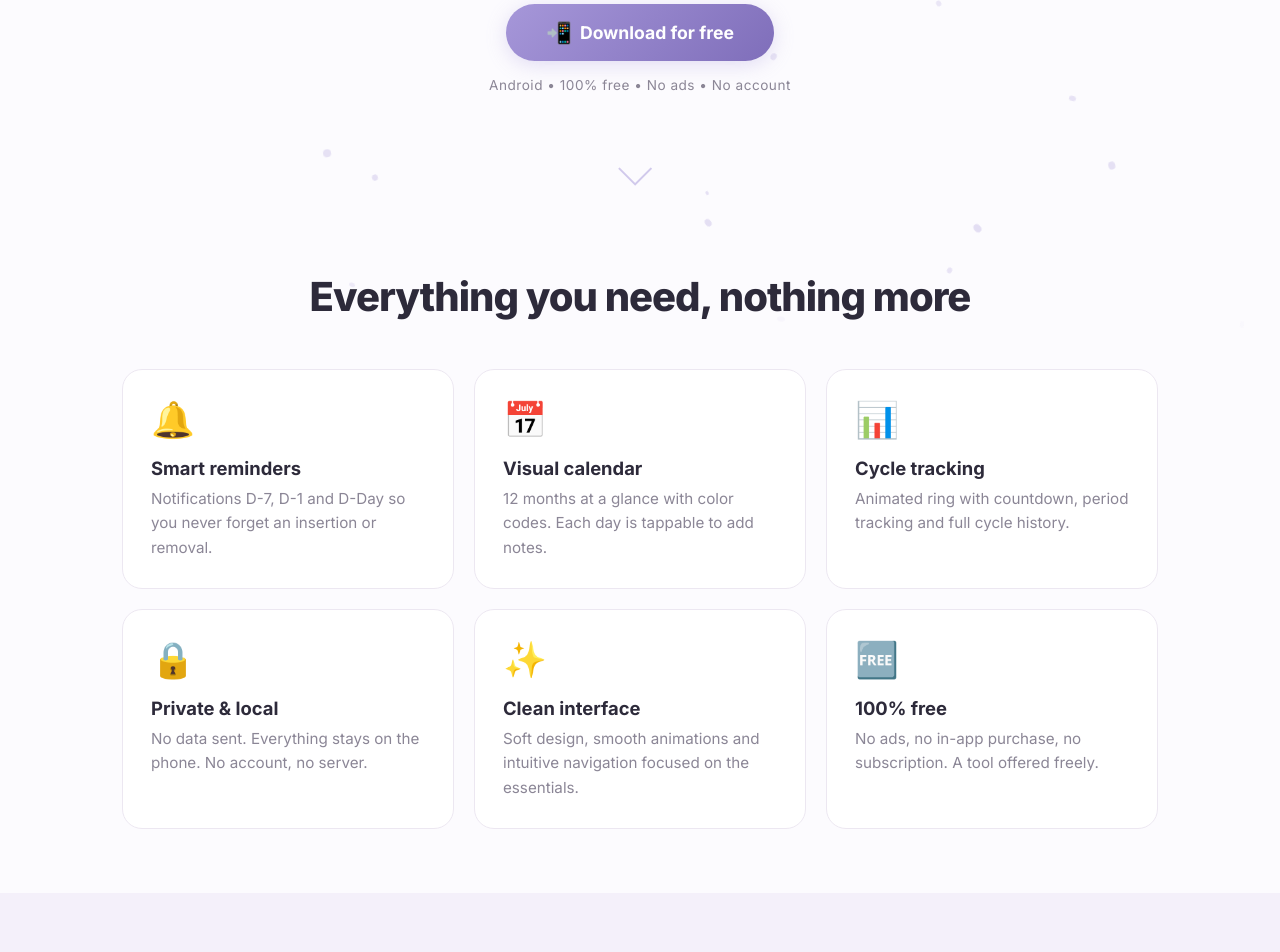
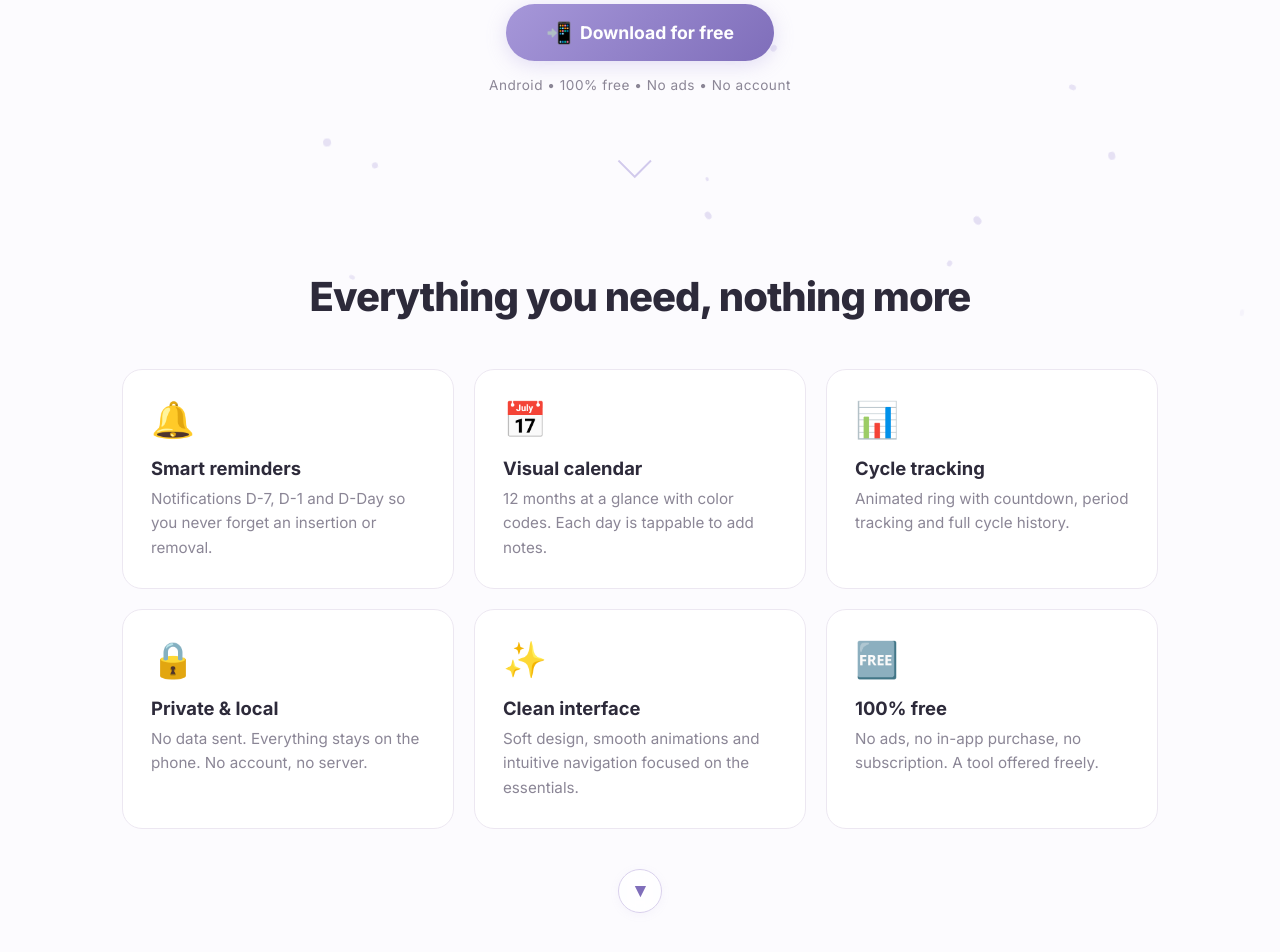
Before and after one commit to Alex-Lou/OrringLanding, a React (Vite) app: page / in a window 1280 px wide. Shown: the part 472-1424 px from the top of the page. Built offline with nearby package versions, Linux system fonts and the light colour scheme; no server answers.

Commit message:
Add section navigation: clickable arrow at each section + top/prev/bottom nav panel

```diff
--- a/src/App.css
+++ b/src/App.css
@@ -826,6 +826,90 @@ body {
   .feature-card { padding: 1.5rem; }
 }
 
+/* ── Scroll arrow (hero, clickable) ── */
+.scroll-arrow-btn {
+  background: none;
+  border: none;
+  cursor: pointer;
+  padding: 8px;
+  display: flex;
+  align-items: center;
+  justify-content: center;
+  transition: opacity 0.2s ease;
+}
+.scroll-arrow-btn:hover { opacity: 1 !important; }
+.scroll-arrow-btn:hover .scroll-arrow { opacity: 0.9; }
+
+/* ── Section arrow (bottom of each section) ── */
+.section-arrow {
+  display: flex;
+  align-items: center;
+  justify-content: center;
+  margin: 2.5rem auto 0;
+  width: 44px;
+  height: 44px;
+  border-radius: 50%;
+  border: 1.5px solid var(--pink-light);
+  background: rgba(255,255,255,0.75);
+  backdrop-filter: blur(8px);
+  color: var(--pink-dark);
+  font-size: 1.25rem;
+  cursor: pointer;
+  transition: all 0.25s ease;
+  box-shadow: 0 2px 10px rgba(166,151,217,0.08);
+}
+.section-arrow:hover {
+  border-color: var(--pink);
+  transform: translateY(3px);
+  box-shadow: 0 4px 18px rgba(166,151,217,0.25);
+}
+.section-arrow-chev {
+  line-height: 1;
+  font-weight: 700;
+  transform: translateY(-1px);
+}
+
+/* ── Nav arrows (top-right, under lang selector) ── */
+.nav-arrows {
+  position: fixed;
+  top: 4.5rem;
+  right: 1.5rem;
+  z-index: 99;
+  display: flex;
+  flex-direction: column;
+  gap: 0.4rem;
+}
+[dir="rtl"] .nav-arrows {
+  right: auto;
+  left: 1.5rem;
+}
+.nav-arrow-btn {
+  width: 38px;
+  height: 38px;
+  border-radius: 50%;
+  background: rgba(255,255,255,0.9);
+  backdrop-filter: blur(8px);
+  border: 1px solid var(--border);
+  font-size: 0.95rem;
+  cursor: pointer;
+  transition: all 0.2s ease;
+  display: flex;
+  align-items: center;
+  justify-content: center;
+  box-shadow: 0 2px 10px rgba(0,0,0,0.05);
+  padding: 0;
+  line-height: 1;
+}
+.nav-arrow-btn:hover {
+  border-color: var(--pink);
+  background: var(--pink-soft);
+  transform: scale(1.06);
+  box-shadow: 0 4px 16px rgba(166,151,217,0.2);
+}
+.nav-arrow-btn:active {
+  transform: scale(0.95);
+}
+
 /* ── Install source link ── */
 .install-source-link {
   color: var(--pink-dark);
--- a/src/App.tsx
+++ b/src/App.tsx
@@ -851,7 +851,7 @@ function ShareButtons({ t }: { t: (k: SupportKeys) => string }) {
 
 function SupportSection({ t }: { t: (k: SupportKeys) => string }) {
   return (
-    <section className="support-section">
+    <section id="support" className="support-section">
       <motion.h2 className="section-title"
         initial={{ opacity: 0, y: 30 }} whileInView={{ opacity: 1, y: 0 }} viewport={{ once: true }} transition={{ duration: 0.6 }}
       >
@@ -884,6 +884,7 @@ function SupportSection({ t }: { t: (k: SupportKeys) => string }) {
         <h3 className="share-heading">{t('shareTitle')}</h3>
         <ShareButtons t={t} />
       </motion.div>
+      <SectionArrow nextId="feedback" />
     </section>
   );
 }
@@ -924,7 +925,7 @@ function FeedbackForm({ t }: { t: (k: FeedbackKeys) => string }) {
   };
 
   return (
-    <section className="feedback-section">
+    <section id="feedback" className="feedback-section">
       <motion.h2 className="section-title"
         initial={{ opacity: 0, y: 30 }} whileInView={{ opacity: 1, y: 0 }} viewport={{ once: true }} transition={{ duration: 0.6 }}>
         💌 {t('feedbackTitle')}
@@ -975,7 +976,7 @@ function ExplanationsSection({ t }: { t: (k: ExpKeys) => string }) {
   ];
 
   return (
-    <section className="explanations-section">
+    <section id="explanations" className="explanations-section">
       <motion.h2
         className="section-title"
         initial={{ opacity: 0, y: 30 }}
@@ -1032,7 +1033,75 @@ function ExplanationsSection({ t }: { t: (k: ExpKeys) => string }) {
           );
         })}
       </div>
+      <SectionArrow nextId="cta" />
     </section>
+  );
+}
+
+// ─── Section navigation order ───
+const SECTION_ORDER = ['hero', 'features', 'how', 'install', 'explanations', 'cta', 'support', 'feedback'];
+
+function scrollToSection(id: string) {
+  const el = document.getElementById(id);
+  if (el) el.scrollIntoView({ behavior: 'smooth', block: 'start' });
+}
+
+// ─── Down arrow at the bottom of a section ───
+function SectionArrow({ nextId }: { nextId: string }) {
+  return (
+    <button
+      type="button"
+      className="section-arrow"
+      onClick={() => scrollToSection(nextId)}
+      aria-label="Next section"
+    >
+      <span className="section-arrow-chev">▾</span>
+    </button>
+  );
+}
+
+// ─── Nav arrows (top-right, under lang selector) ───
+function NavArrows() {
+  const [visible, setVisible] = useState(false);
+
+  useEffect(() => {
+    const handler = () => setVisible(window.scrollY > 120);
+    window.addEventListener('scroll', handler, { passive: true });
+    handler();
+    return () => window.removeEventListener('scroll', handler);
+  }, []);
+
+  const toTop = () => window.scrollTo({ top: 0, behavior: 'smooth' });
+  const toBottom = () => window.scrollTo({ top: document.body.scrollHeight, behavior: 'smooth' });
+
+  const toPrevSection = () => {
+    // Find the section closest to (but not after) the top of the viewport
+    const scrollY = window.scrollY + 100;
+    let currentIdx = 0;
+    for (let i = 0; i < SECTION_ORDER.length; i++) {
+      const el = document.getElementById(SECTION_ORDER[i]);
+      if (el && el.offsetTop <= scrollY) currentIdx = i;
+    }
+    const prev = Math.max(0, currentIdx - 1);
+    scrollToSection(SECTION_ORDER[prev]);
+  };
+
+  return (
+    <AnimatePresence>
+      {visible && (
+        <motion.div
+          className="nav-arrows"
+          initial={{ opacity: 0, x: 10 }}
+          animate={{ opacity: 1, x: 0 }}
+          exit={{ opacity: 0, x: 10 }}
+          transition={{ duration: 0.25 }}
+        >
+          <button type="button" className="nav-arrow-btn" onClick={toTop} title="Haut de la page" aria-label="Top">⏫</button>
+          <button type="button" className="nav-arrow-btn" onClick={toPrevSection} title="Section précédente" aria-label="Previous">⬆</button>
+          <button type="button" className="nav-arrow-btn" onClick={toBottom} title="Bas de la page" aria-label="Bottom">⏬</button>
+        </motion.div>
+      )}
+    </AnimatePresence>
   );
 }
 
@@ -1060,6 +1129,7 @@ function App() {
   return (
     <div className="app" ref={ref} dir={isRtl ? 'rtl' : 'ltr'}>
       <LangSelector lang={lang} setLang={handleSetLang} />
+      <NavArrows />
       <DownloadToast message={t('toast')} visible={showToast} />
 
       {/* Floating particles */}
@@ -1077,7 +1147,7 @@ function App() {
       </div>
 
       {/* Hero */}
-      <motion.section className="hero" style={{ y: bgY }}>
+      <motion.section id="hero" className="hero" style={{ y: bgY }}>
         <motion.div className="hero-ring"
           initial={{ scale: 0, rotate: -180 }}
           animate={{ scale: 1, rotate: 0 }}
@@ -1110,12 +1180,19 @@ function App() {
         <DownloadCounter label={t('downloadsCount')} />
 
         <motion.div className="scroll-indicator" initial={{ opacity: 0 }} animate={{ opacity: 1 }} transition={{ delay: 1.7 }}>
-          <div className="scroll-arrow" />
+          <button
+            type="button"
+            className="scroll-arrow-btn"
+            onClick={() => scrollToSection('features')}
+            aria-label="Next section"
+          >
+            <span className="scroll-arrow" />
+          </button>
         </motion.div>
       </motion.section>
 
       {/* Features */}
-      <section className="features">
+      <section id="features" className="features">
         <motion.h2 className="section-title" variants={fadeUp} initial="hidden" whileInView="visible" viewport={{ once: true, amount: 0.3 }} custom={0}>
           {t('featuresTitle')}
         </motion.h2>
@@ -1138,10 +1215,11 @@ function App() {
             </motion.div>
           ))}
         </div>
+        <SectionArrow nextId="how" />
       </section>
 
       {/* How it works */}
-      <section className="how-it-works">
+      <section id="how" className="how-it-works">
         <motion.h2 className="section-title" variants={fadeUp} initial="hidden" whileInView="visible" viewport={{ once: true }} custom={0}>
           {t('howTitle')}
         </motion.h2>
@@ -1155,10 +1233,11 @@ function App() {
             </motion.div>
           ))}
         </div>
+        <SectionArrow nextId="install" />
       </section>
 
       {/* Installation help */}
-      <section className="install-help">
+      <section id="install" className="install-help">
         <motion.h2 className="section-title" variants={fadeUp} initial="hidden" whileInView="visible" viewport={{ once: true }} custom={0}>
           🛡️ {t('installTitle')}
         </motion.h2>
@@ -1185,13 +1264,14 @@ function App() {
             .
           </p>
         </motion.div>
+        <SectionArrow nextId="explanations" />
       </section>
 
       {/* Explanations */}
       <ExplanationsSection t={t as (k: ExpKeys) => string} />
 
       {/* CTA */}
-      <section className="cta">
+      <section id="cta" className="cta">
         <motion.div className="cta-card" variants={fadeIn} initial="hidden" whileInView="visible" viewport={{ once: true }}>
           <img src={`${base}orring-logo.png`} alt="Orring" className="cta-logo" />
           <h2>{t('ctaTitle')}</h2>
@@ -1200,6 +1280,7 @@ function App() {
             📲 {t('ctaBtn')}
           </motion.a>
         </motion.div>
+        <SectionArrow nextId="support" />
       </section>
 
       {/* Support (Like + Star + Share) */}
```
